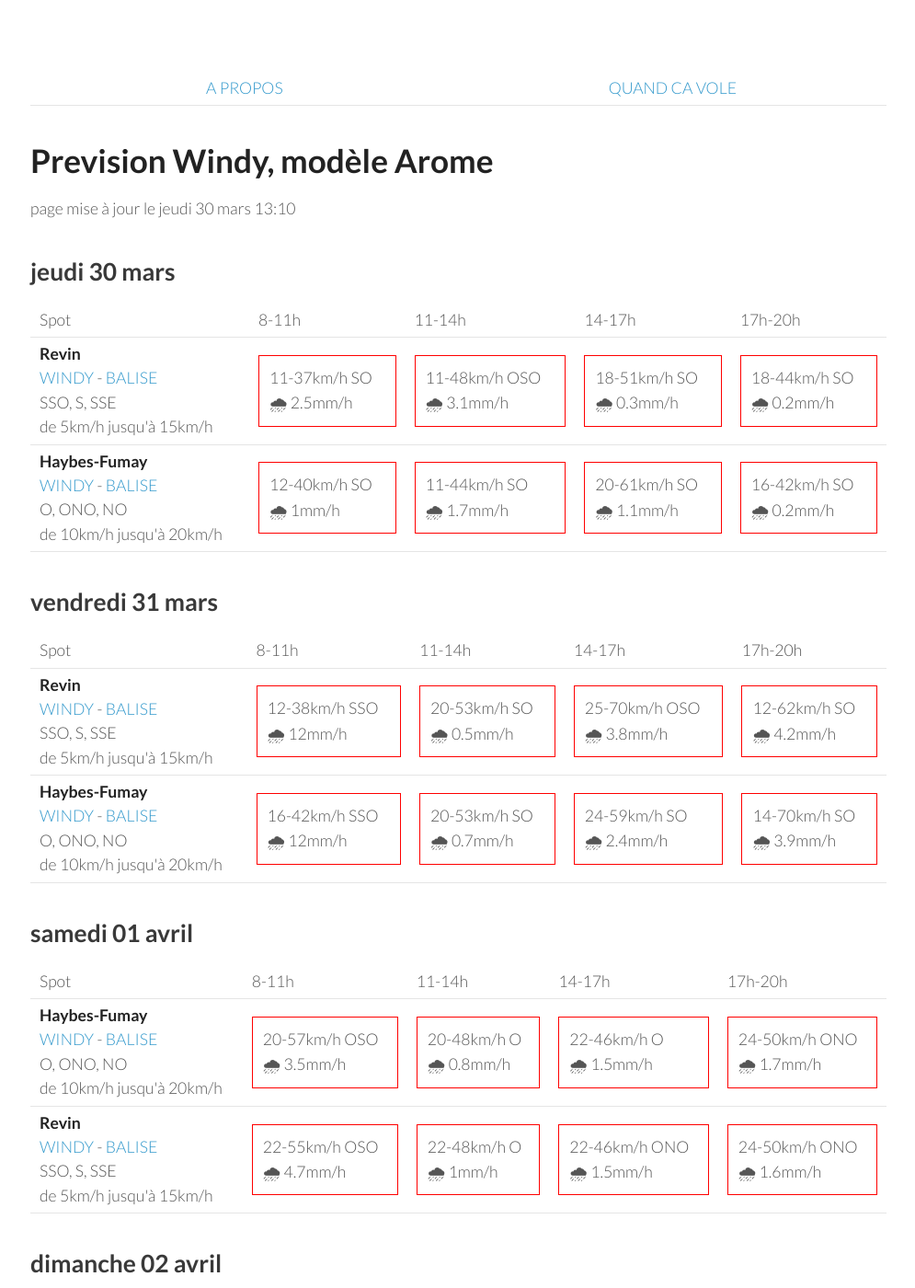
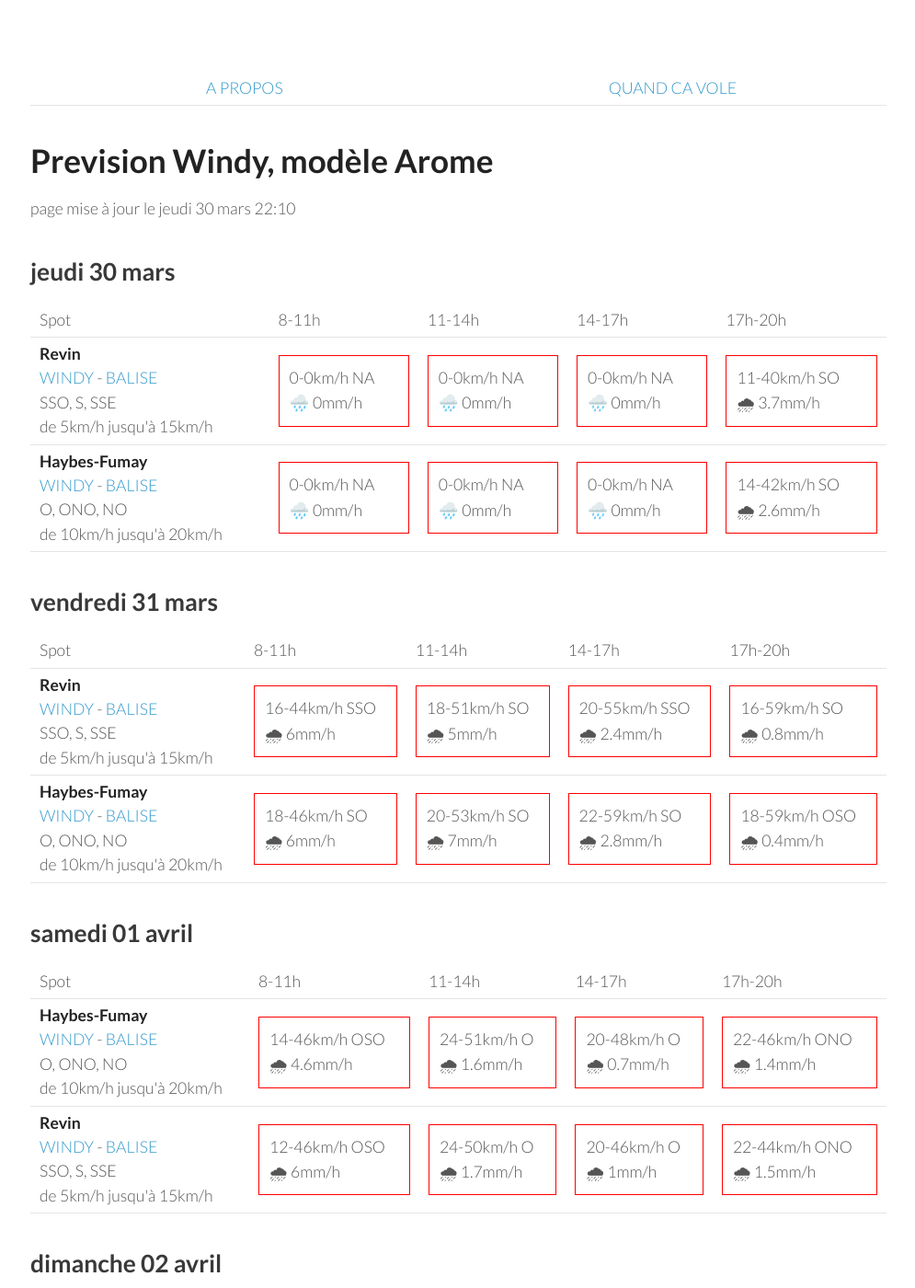
Before and after one commit to parapente-dans-le-nord/parapente-dans-le-nord.github.io, a Jekyll site: the page built from ardennes.markdown, in a window 1280 px wide and 1400 px high. Shown: the whole window at 92% size, without its empty margins (25-1020 px from the left). Built offline with Jekyll 4.4.1, drawn with Linux system fonts in a browser that asks for light colours; some of the changed text lies outside the part shown.

Commit message:
update index.markdown

```diff
--- a/ardennes.markdown
+++ b/ardennes.markdown
@@ -7,7 +7,7 @@ title:  "Tous les spots"
 {: .links}
 
 # Prevision Windy, modèle Arome
-page mise à jour le jeudi 30 mars 13:10
+page mise à jour le jeudi 30 mars 22:10
 
 ## jeudi 30 mars
 
@@ -24,21 +24,19 @@ page mise à jour le jeudi 30 mars 13:10
 <tr>
         <td><strong>Revin</strong><br><a href="https://windy.com/49.948/4.625?49.543,4.625,8">WINDY</a> - <span class=""><a href="http://www.balisemeteo.com/balise.php?idBalise=5019">BALISE</a> </span><br> <span class="vent-favorable">SSO, S, SSE</span><br><span class="force-vent">de 5km/h jusqu'à 15km/h</span> </td>
 
-            <td><div class="not-flyable"><p>11-37km/h SO</p><p>🌧 2.5mm/h</p></div></td>
-            <td><div class="not-flyable"><p>11-48km/h OSO</p><p>🌧 3.1mm/h</p></div></td>
-            <td><div class="not-flyable"><p>18-51km/h SO</p><p>🌧 0.3mm/h</p></div></td>
-            <td><div class="not-flyable"><p>18-44km/h SO</p><p>🌧 0.2mm/h</p></div></td>
-
+            <td><div class="not-flyable"><p>0-0km/h NA</p><p>🌧️ 0mm/h</p></div></td>
+            <td><div class="not-flyable"><p>0-0km/h NA</p><p>🌧️ 0mm/h</p></div></td>
+            <td><div class="not-flyable"><p>0-0km/h NA</p><p>🌧️ 0mm/h</p></div></td>
+            <td><div class="not-flyable"><p>11-40km/h SO</p><p>🌧 3.7mm/h</p></div></td>
 
     </tr>
 <tr>
         <td><strong>Haybes-Fumay</strong><br><a href="https://windy.com/49.998/4.715?49.913,4.738,10">WINDY</a> - <span class=""><a href="http://www.balisemeteo.com/balise.php?idBalise=104">BALISE</a> </span><br> <span class="vent-favorable">O, ONO, NO</span><br><span class="force-vent">de 10km/h jusqu'à 20km/h</span> </td>
 
-            <td><div class="not-flyable"><p>12-40km/h SO</p><p>🌧 1mm/h</p></div></td>
-            <td><div class="not-flyable"><p>11-44km/h SO</p><p>🌧 1.7mm/h</p></div></td>
-            <td><div class="not-flyable"><p>20-61km/h SO</p><p>🌧 1.1mm/h</p></div></td>
-            <td><div class="not-flyable"><p>16-42km/h SO</p><p>🌧 0.2mm/h</p></div></td>
-
+            <td><div class="not-flyable"><p>0-0km/h NA</p><p>🌧️ 0mm/h</p></div></td>
+            <td><div class="not-flyable"><p>0-0km/h NA</p><p>🌧️ 0mm/h</p></div></td>
+            <td><div class="not-flyable"><p>0-0km/h NA</p><p>🌧️ 0mm/h</p></div></td>
+            <td><div class="not-flyable"><p>14-42km/h SO</p><p>🌧 2.6mm/h</p></div></td>
 
     </tr>
 
@@ -60,20 +58,20 @@ page mise à jour le jeudi 30 mars 13:10
 <tr>
         <td><strong>Revin</strong><br><a href="https://windy.com/49.948/4.625?49.543,4.625,8">WINDY</a> - <span class=""><a href="http://www.balisemeteo.com/balise.php?idBalise=5019">BALISE</a> </span><br> <span class="vent-favorable">SSO, S, SSE</span><br><span class="force-vent">de 5km/h jusqu'à 15km/h</span> </td>
 
-            <td><div class="not-flyable"><p>12-38km/h SSO</p><p>🌧 12mm/h</p></div></td>
-            <td><div class="not-flyable"><p>20-53km/h SO</p><p>🌧 0.5mm/h</p></div></td>
-            <td><div class="not-flyable"><p>25-70km/h OSO</p><p>🌧 3.8mm/h</p></div></td>
-            <td><div class="not-flyable"><p>12-62km/h SO</p><p>🌧 4.2mm/h</p></div></td>
+            <td><div class="not-flyable"><p>16-44km/h SSO</p><p>🌧 6mm/h</p></div></td>
+            <td><div class="not-flyable"><p>18-51km/h SO</p><p>🌧 5mm/h</p></div></td>
+            <td><div class="not-flyable"><p>20-55km/h SSO</p><p>🌧 2.4mm/h</p></div></td>
+            <td><div class="not-flyable"><p>16-59km/h SO</p><p>🌧 0.8mm/h</p></div></td>
 
 
     </tr>
 <tr>
         <td><strong>Haybes-Fumay</strong><br><a href="https://windy.com/49.998/4.715?49.913,4.738,10">WINDY</a> - <span class=""><a href="http://www.balisemeteo.com/balise.php?idBalise=104">BALISE</a> </span><br> <span class="vent-favorable">O, ONO, NO</span><br><span class="force-vent">de 10km/h jusqu'à 20km/h</span> </td>
 
-            <td><div class="not-flyable"><p>16-42km/h SSO</p><p>🌧 12mm/h</p></div></td>
-            <td><div class="not-flyable"><p>20-53km/h SO</p><p>🌧 0.7mm/h</p></div></td>
-            <td><div class="not-flyable"><p>24-59km/h SO</p><p>🌧 2.4mm/h</p></div></td>
-            <td><div class="not-flyable"><p>14-70km/h SO</p><p>🌧 3.9mm/h</p></div></td>
+            <td><div class="not-flyable"><p>18-46km/h SO</p><p>🌧 6mm/h</p></div></td>
+            <td><div class="not-flyable"><p>20-53km/h SO</p><p>🌧 7mm/h</p></div></td>
+            <td><div class="not-flyable"><p>22-59km/h SO</p><p>🌧 2.8mm/h</p></div></td>
+            <td><div class="not-flyable"><p>18-59km/h OSO</p><p>🌧 0.4mm/h</p></div></td>
 
 
     </tr>
@@ -96,20 +94,20 @@ page mise à jour le jeudi 30 mars 13:10
 <tr>
         <td><strong>Haybes-Fumay</strong><br><a href="https://windy.com/49.998/4.715?49.913,4.738,10">WINDY</a> - <span class=""><a href="http://www.balisemeteo.com/balise.php?idBalise=104">BALISE</a> </span><br> <span class="vent-favorable">O, ONO, NO</span><br><span class="force-vent">de 10km/h jusqu'à 20km/h</span> </td>
 
-            <td><div class="not-flyable"><p>20-57km/h OSO</p><p>🌧 3.5mm/h</p></div></td>
-            <td><div class="not-flyable"><p>20-48km/h O</p><p>🌧 0.8mm/h</p></div></td>
-            <td><div class="not-flyable"><p>22-46km/h O</p><p>🌧 1.5mm/h</p></div></td>
-            <td><div class="not-flyable"><p>24-50km/h ONO</p><p>🌧 1.7mm/h</p></div></td>
+            <td><div class="not-flyable"><p>14-46km/h OSO</p><p>🌧 4.6mm/h</p></div></td>
+            <td><div class="not-flyable"><p>24-51km/h O</p><p>🌧 1.6mm/h</p></div></td>
+            <td><div class="not-flyable"><p>20-48km/h O</p><p>🌧 0.7mm/h</p></div></td>
+            <td><div class="not-flyable"><p>22-46km/h ONO</p><p>🌧 1.4mm/h</p></div></td>
 
 
     </tr>
 <tr>
         <td><strong>Revin</strong><br><a href="https://windy.com/49.948/4.625?49.543,4.625,8">WINDY</a> - <span class=""><a href="http://www.balisemeteo.com/balise.php?idBalise=5019">BALISE</a> </span><br> <span class="vent-favorable">SSO, S, SSE</span><br><span class="force-vent">de 5km/h jusqu'à 15km/h</span> </td>
 
-            <td><div class="not-flyable"><p>22-55km/h OSO</p><p>🌧 4.7mm/h</p></div></td>
-            <td><div class="not-flyable"><p>22-48km/h O</p><p>🌧 1mm/h</p></div></td>
-            <td><div class="not-flyable"><p>22-46km/h ONO</p><p>🌧 1.5mm/h</p></div></td>
-            <td><div class="not-flyable"><p>24-50km/h ONO</p><p>🌧 1.6mm/h</p></div></td>
+            <td><div class="not-flyable"><p>12-46km/h OSO</p><p>🌧 6mm/h</p></div></td>
+            <td><div class="not-flyable"><p>24-50km/h O</p><p>🌧 1.7mm/h</p></div></td>
+            <td><div class="not-flyable"><p>20-46km/h O</p><p>🌧 1mm/h</p></div></td>
+            <td><div class="not-flyable"><p>22-44km/h ONO</p><p>🌧 1.5mm/h</p></div></td>
 
 
     </tr>
@@ -132,20 +130,20 @@ page mise à jour le jeudi 30 mars 13:10
 <tr>
         <td><strong>Revin</strong><br><a href="https://windy.com/49.948/4.625?49.543,4.625,8">WINDY</a> - <span class=""><a href="http://www.balisemeteo.com/balise.php?idBalise=5019">BALISE</a> </span><br> <span class="vent-favorable">SSO, S, SSE</span><br><span class="force-vent">de 5km/h jusqu'à 15km/h</span> </td>
 
-            <td><div class="not-flyable"><p>22-44km/h N</p><p>🌧 0.3mm/h</p></div></td>
-            <td><div class="not-flyable"><p>25-53km/h NNE</p><p>🌞 0mm/h</p></div></td>
+            <td><div class="not-flyable"><p>24-46km/h NNE</p><p>🌧 0.2mm/h</p></div></td>
+            <td><div class="not-flyable"><p>27-53km/h NNE</p><p>🌞 0mm/h</p></div></td>
             <td><div class="not-flyable"><p>27-55km/h NNE</p><p>🌞 0mm/h</p></div></td>
-            <td><div class="not-flyable"><p>24-53km/h NNE</p><p>🌞 0mm/h</p></div></td>
+            <td><div class="not-flyable"><p>24-55km/h NNE</p><p>🌞 0mm/h</p></div></td>
 
 
     </tr>
 <tr>
         <td><strong>Haybes-Fumay</strong><br><a href="https://windy.com/49.998/4.715?49.913,4.738,10">WINDY</a> - <span class=""><a href="http://www.balisemeteo.com/balise.php?idBalise=104">BALISE</a> </span><br> <span class="vent-favorable">O, ONO, NO</span><br><span class="force-vent">de 10km/h jusqu'à 20km/h</span> </td>
 
-            <td><div class="not-flyable"><p>20-42km/h N</p><p>🌧 0.4mm/h</p></div></td>
-            <td><div class="not-flyable"><p>25-51km/h NNE</p><p>🌞 0mm/h</p></div></td>
-            <td><div class="not-flyable"><p>25-55km/h NNE</p><p>🌞 0mm/h</p></div></td>
-            <td><div class="not-flyable"><p>22-53km/h NNE</p><p>🌞 0mm/h</p></div></td>
+            <td><div class="not-flyable"><p>22-46km/h NNE</p><p>🌧 0.2mm/h</p></div></td>
+            <td><div class="not-flyable"><p>27-53km/h NNE</p><p>🌧 0.2mm/h</p></div></td>
+            <td><div class="not-flyable"><p>27-55km/h NNE</p><p>🌞 0mm/h</p></div></td>
+            <td><div class="not-flyable"><p>25-57km/h NE</p><p>🌞 0mm/h</p></div></td>
 
 
     </tr>
@@ -168,20 +166,20 @@ page mise à jour le jeudi 30 mars 13:10
 <tr>
         <td><strong>Revin</strong><br><a href="https://windy.com/49.948/4.625?49.543,4.625,8">WINDY</a> - <span class=""><a href="http://www.balisemeteo.com/balise.php?idBalise=5019">BALISE</a> </span><br> <span class="vent-favorable">SSO, S, SSE</span><br><span class="force-vent">de 5km/h jusqu'à 15km/h</span> </td>
 
-            <td><div class="not-flyable"><p>9-18km/h NE</p><p>🌞 0mm/h</p></div></td>
-            <td><div class="not-flyable"><p>9-24km/h NE</p><p>🌞 0mm/h</p></div></td>
-            <td><div class="not-flyable"><p>9-25km/h NE</p><p>🌞 0mm/h</p></div></td>
-            <td><div class="not-flyable"><p>11-24km/h NNE</p><p>🌞 0mm/h</p></div></td>
+            <td><div class="not-flyable"><p>11-20km/h NE</p><p>🌞 0mm/h</p></div></td>
+            <td><div class="not-flyable"><p>14-31km/h NE</p><p>🌞 0mm/h</p></div></td>
+            <td><div class="not-flyable"><p>16-37km/h NE</p><p>🌞 0mm/h</p></div></td>
+            <td><div class="not-flyable"><p>14-37km/h NE</p><p>🌞 0mm/h</p></div></td>
 
 
     </tr>
 <tr>
         <td><strong>Haybes-Fumay</strong><br><a href="https://windy.com/49.998/4.715?49.913,4.738,10">WINDY</a> - <span class=""><a href="http://www.balisemeteo.com/balise.php?idBalise=104">BALISE</a> </span><br> <span class="vent-favorable">O, ONO, NO</span><br><span class="force-vent">de 10km/h jusqu'à 20km/h</span> </td>
 
-            <td><div class="not-flyable"><p>7-16km/h NE</p><p>🌞 0mm/h</p></div></td>
-            <td><div class="not-flyable"><p>9-24km/h NE</p><p>🌞 0mm/h</p></div></td>
-            <td><div class="not-flyable"><p>11-27km/h NE</p><p>🌞 0mm/h</p></div></td>
-            <td><div class="not-flyable"><p>11-25km/h NNE</p><p>🌞 0mm/h</p></div></td>
+            <td><div class="not-flyable"><p>9-18km/h NE</p><p>🌞 0mm/h</p></div></td>
+            <td><div class="not-flyable"><p>14-31km/h NE</p><p>🌞 0mm/h</p></div></td>
+            <td><div class="not-flyable"><p>18-38km/h NE</p><p>🌞 0mm/h</p></div></td>
+            <td><div class="not-flyable"><p>16-38km/h NE</p><p>🌞 0mm/h</p></div></td>
 
 
     </tr>
@@ -202,22 +200,22 @@ page mise à jour le jeudi 30 mars 13:10
       <td>17h-20h</td>
     </tr>
 <tr>
-        <td><strong>Revin</strong><br><a href="https://windy.com/49.948/4.625?49.543,4.625,8">WINDY</a> - <span class=""><a href="http://www.balisemeteo.com/balise.php?idBalise=5019">BALISE</a> </span><br> <span class="vent-favorable">SSO, S, SSE</span><br><span class="force-vent">de 5km/h jusqu'à 15km/h</span> </td>
+        <td><strong>Haybes-Fumay</strong><br><a href="https://windy.com/49.998/4.715?49.913,4.738,10">WINDY</a> - <span class=""><a href="http://www.balisemeteo.com/balise.php?idBalise=104">BALISE</a> </span><br> <span class="vent-favorable">O, ONO, NO</span><br><span class="force-vent">de 10km/h jusqu'à 20km/h</span> </td>
 
-            <td><div class="flyable"><p>7-14km/h S</p><p>🌞 0mm/h</p></div></td>
-            <td><div class="not-flyable"><p>7-20km/h SSO</p><p>🌞 0mm/h</p></div></td>
-            <td><div class="not-flyable"><p>5-20km/h OSO</p><p>🌞 0mm/h</p></div></td>
-            <td><div class="not-flyable"><p>9-22km/h O</p><p>🌞 0mm/h</p></div></td>
+            <td><div class="not-flyable"><p>3-11km/h SE</p><p>🌞 0mm/h</p></div></td>
+            <td><div class="not-flyable"><p>5-14km/h NNO</p><p>🌞 0mm/h</p></div></td>
+            <td><div class="not-flyable"><p>5-20km/h N</p><p>🌞 0mm/h</p></div></td>
+            <td><div class="not-flyable"><p>7-20km/h NNO</p><p>🌞 0mm/h</p></div></td>
 
 
     </tr>
 <tr>
-        <td><strong>Haybes-Fumay</strong><br><a href="https://windy.com/49.998/4.715?49.913,4.738,10">WINDY</a> - <span class=""><a href="http://www.balisemeteo.com/balise.php?idBalise=104">BALISE</a> </span><br> <span class="vent-favorable">O, ONO, NO</span><br><span class="force-vent">de 10km/h jusqu'à 20km/h</span> </td>
+        <td><strong>Revin</strong><br><a href="https://windy.com/49.948/4.625?49.543,4.625,8">WINDY</a> - <span class=""><a href="http://www.balisemeteo.com/balise.php?idBalise=5019">BALISE</a> </span><br> <span class="vent-favorable">SSO, S, SSE</span><br><span class="force-vent">de 5km/h jusqu'à 15km/h</span> </td>
 
-            <td><div class="not-flyable"><p>11-20km/h S</p><p>🌞 0mm/h</p></div></td>
-            <td><div class="not-flyable"><p>9-22km/h SO</p><p>🌞 0mm/h</p></div></td>
-            <td><div class="not-flyable"><p>5-22km/h OSO</p><p>🌞 0mm/h</p></div></td>
-            <td><div class="not-flyable"><p>9-22km/h O</p><p>🌞 0mm/h</p></div></td>
+            <td><div class="not-flyable"><p>3-9km/h SE</p><p>🌞 0mm/h</p></div></td>
+            <td><div class="not-flyable"><p>3-14km/h NO</p><p>🌞 0mm/h</p></div></td>
+            <td><div class="not-flyable"><p>5-20km/h NNO</p><p>🌞 0mm/h</p></div></td>
+            <td><div class="not-flyable"><p>7-20km/h NNO</p><p>🌞 0mm/h</p></div></td>
 
 
     </tr>
```
